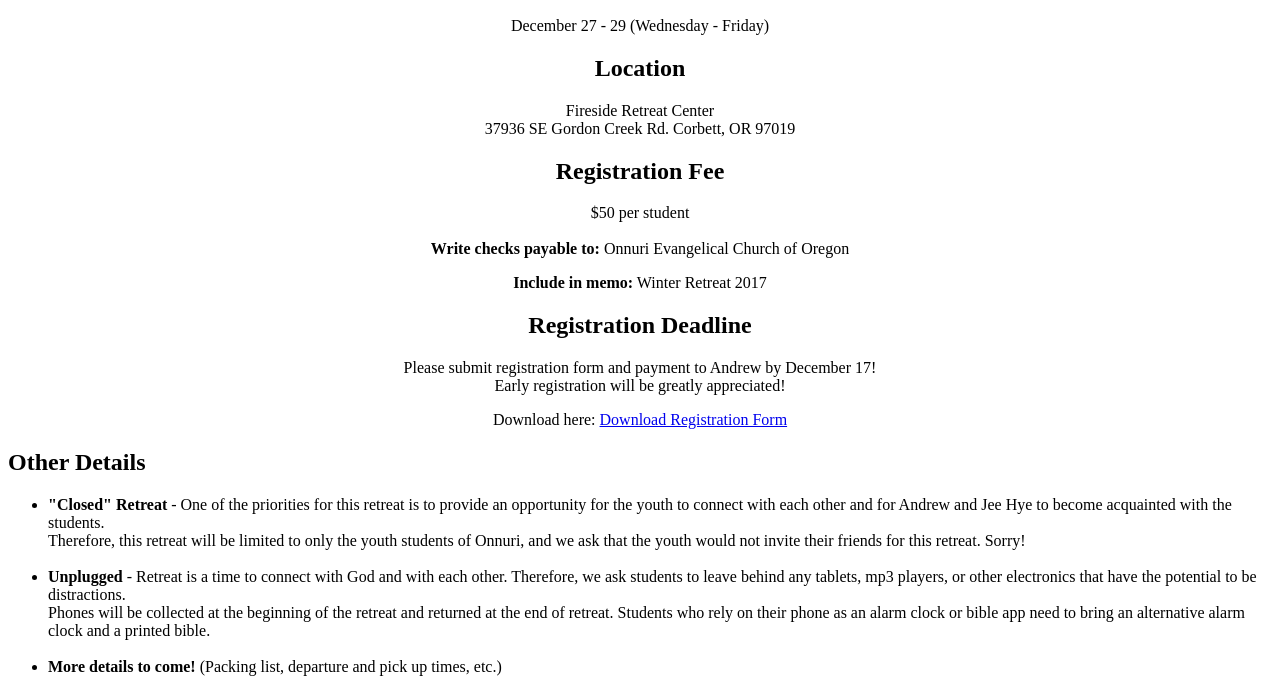
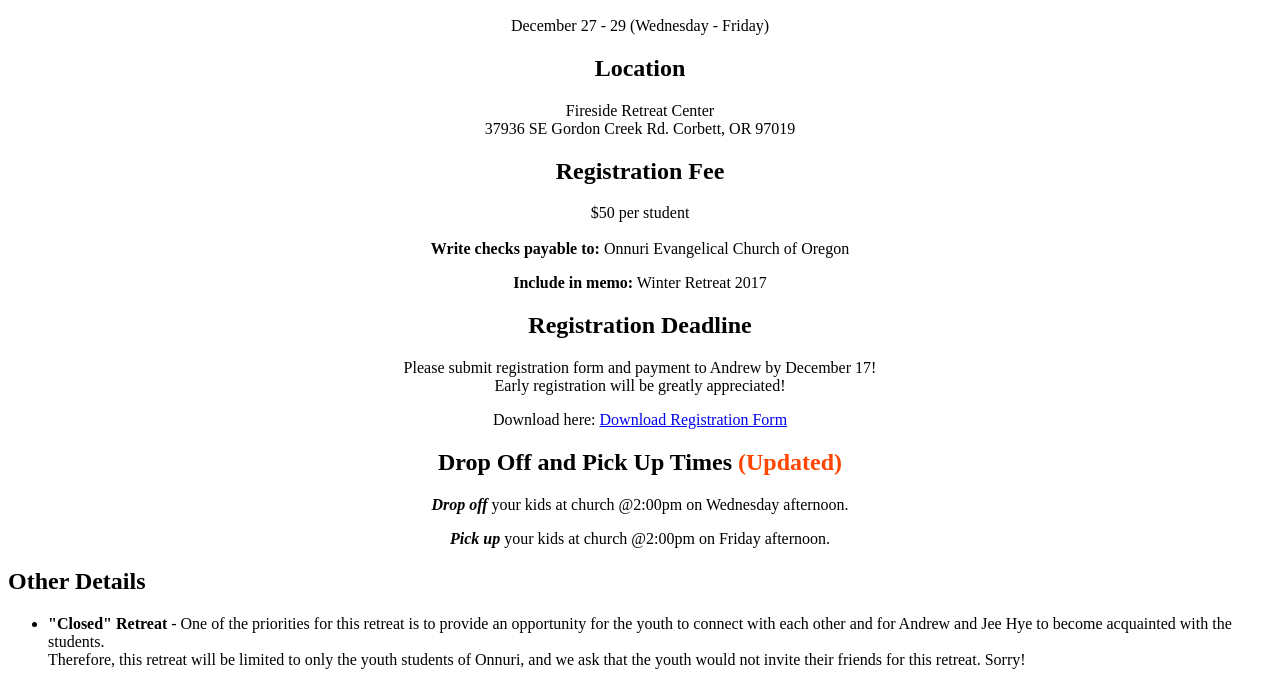
Before and after one commit to hejungy/winter_retreat, a plain HTML site: page index.html in a window 1280 px wide. Shown: the part 110-794 px from the top of the page. Drawn offline with Linux system fonts and the light colour scheme.

Commit message:
all files

```diff
--- a/index.html
+++ b/index.html
@@ -22,6 +22,11 @@
   <p>Please submit registration form and payment to Andrew by December 17!<br/>Early registration will be greatly appreciated!</p>
 
   <p>Download here:  <a href="./resources/registration-form.pdf">Download Registration Form</a></p>
+
+  <h2>Drop Off and Pick Up Times <span class="update">(Updated)</span></h2>
+  <p><span class="bold-it">Drop off</span> your kids at church @2:00pm on Wednesday afternoon.</p>
+  <p><span class="bold-it">Pick up</span> your kids at church @2:00pm on Friday afternoon.</p>
+
 </div>
 
 <div class="other-info">
@@ -32,9 +37,10 @@
     acquainted with the students. <br/>Therefore, this retreat will be limited to only the youth students of Onnuri,
     and we ask that the youth would not invite their friends for this retreat. Sorry!</li><br/>
     <li><strong>Unplugged</strong> - Retreat is a time to connect with God and with
-      each other. Therefore, we ask students to leave behind any tablets, mp3 players, or other electronics that have the potential to be distractions.<br/>
-      Phones will be collected at the beginning of the retreat and returned at the end of retreat. Students who rely on their phone as an alarm clock or bible app need to bring an alternative alarm clock and a printed bible.</li><br/>
-    <li><strong>More details to come!</strong> (Packing list, departure and pick up times, etc.)</li>
+    each other. Therefore, we ask students to leave behind any tablets, mp3 players, or other electronics that have the potential to be distractions.<br/>
+    Phones will be collected at the beginning of the retreat and returned at the end of retreat. Students who rely on their phone as an alarm clock or bible app need to bring an alternative alarm clock and a printed bible.</li><br/>
+    <li><strong>Packing List <span class="update">(Updated)</span></strong> - <a href="./resources/packing-list.pdf">Click here for the packing list</a></li><br/>
+    <li><strong>White Elephant Gift Exhcange <span class="update">(Updated)</span></strong> - Every person attending the retreat is required to bring a gift for this activity. The gift should cost between $5 to $10 dollars and it needs to be packed and wrapped appropriately so that someone cannot guess what it is by shaking or feeling the box. <a href="./resources/white-elephant.pdf">Download Instructions for Gift Exchange</a></p>
   </ul>
 </div>
 
--- a/resources/css/style.css
+++ b/resources/css/style.css
@@ -26,3 +26,12 @@ body{
 .white {
   color: white;
 }
+
+.bold-it{
+  font-style: italic;
+  font-weight: bold;
+}
+
+.update{
+  color: #FF4500;
+}
```
Also changed, not shown: 2 other files.
